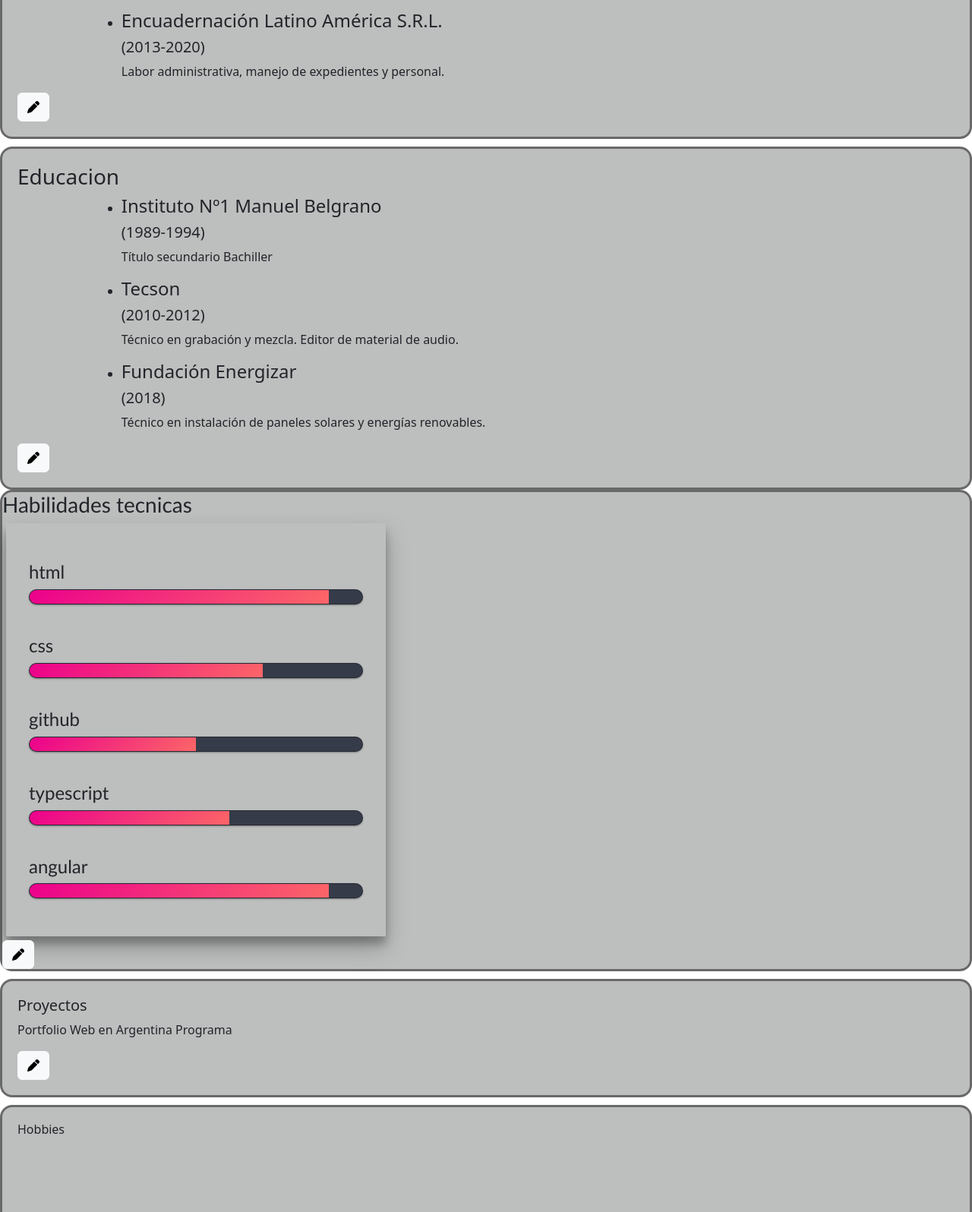
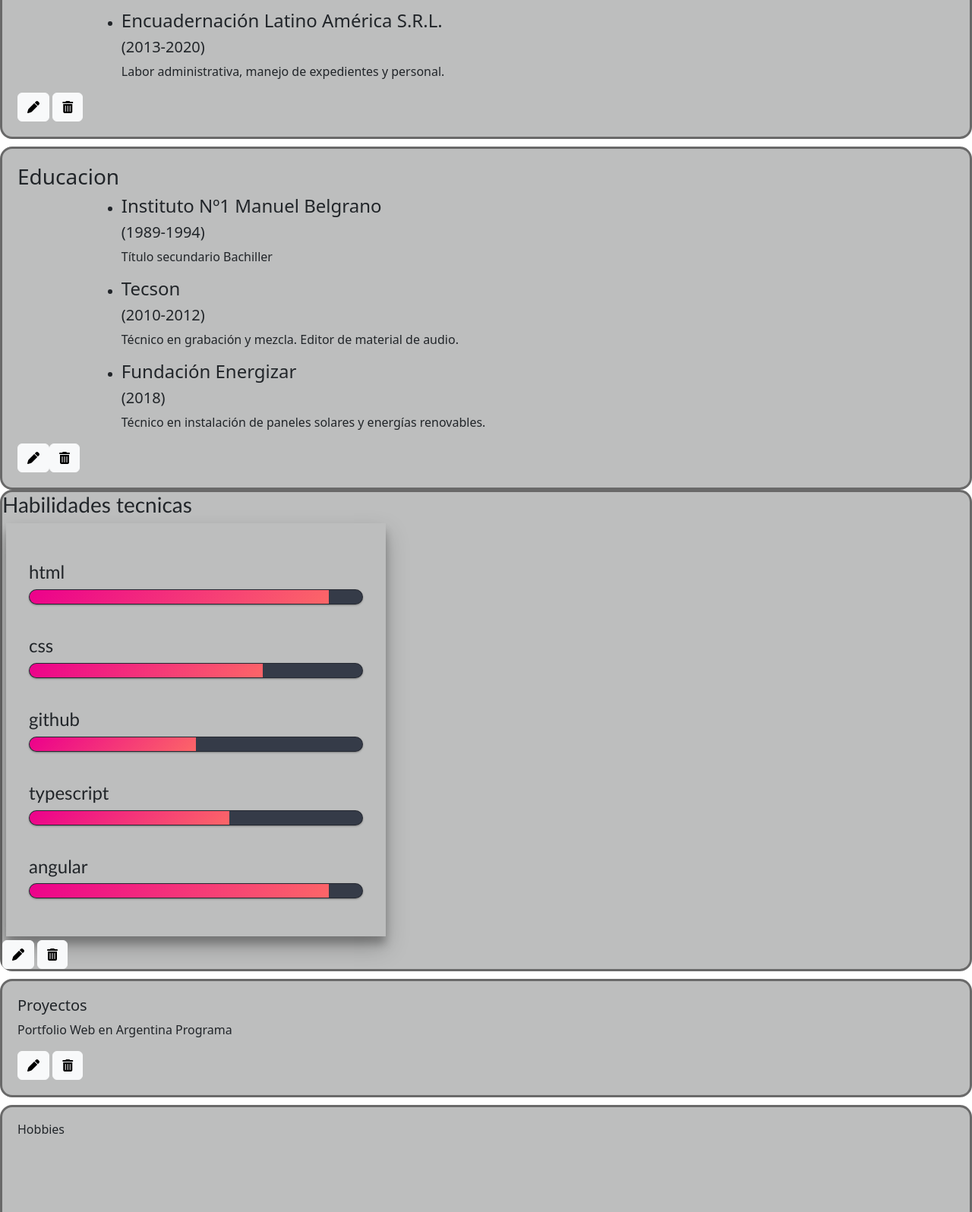
Before and after one commit to diegolprograma/frontend, a plain HTML site: page index.html in a window 1280 px wide. Shown: the part 1204-2800 px from the top of the page at 76% size. Drawn offline with nearby package versions, Linux system fonts and the light colour scheme; grey boxes are pictures that could not be loaded.

Commit message:
frontend estatico

```diff
--- a/index.html
+++ b/index.html
@@ -56,6 +56,8 @@ crossorigin="anonymous">
 <button type="button" class="btn btn-light" data-bs-toggle="modal" data-bs-target="#bannerModal">
   <i class="fa fa-pen"></i>
   </button>
+  <button type="button" class="btn btn-light" data-bs-toggle="modal" data-bs-target="#bannerModal"><i class="fa-solid
+    fa-trash-can"></i></button>
 
 </section>
 
@@ -84,6 +86,8 @@ crossorigin="anonymous">
 <button type="button" class="btn btn-light" data-bs-toggle="modal" data-bs-target="#experienciaModal">
   <i class="fa fa-pen"></i>
   </button>
+  <button type="button" class="btn btn-light" data-bs-toggle="modal" data-bs-target="#bannerModal"><i class="fa-solid
+    fa-trash-can"></i></button>
 
 </section>
 
@@ -111,6 +115,8 @@ crossorigin="anonymous">
      <!-- Button trigger modal -->
 <button type="button" class="btn btn-light" data-bs-toggle="modal" data-bs-target="#educacionModal">
   <i class="fa fa-pen"></i>
+  <button type="button" class="btn btn-light" data-bs-toggle="modal" data-bs-target="#bannerModal"><i class="fa-solid
+    fa-trash-can"></i></button>
   </button>
 
 
@@ -145,6 +151,8 @@ crossorigin="anonymous">
  <button type="button" class="btn btn-light" data-bs-toggle="modal" data-bs-target="#habilidadesModal">
   <i class="fa fa-pen"></i>
   </button>
+  <button type="button" class="btn btn-light" data-bs-toggle="modal" data-bs-target="#bannerModal"><i class="fa-solid
+    fa-trash-can"></i></button>
 
 </section>
 
@@ -159,6 +167,8 @@ crossorigin="anonymous">
 <button type="button" class="btn btn-light" data-bs-toggle="modal" data-bs-target="#proyectosModal">
   <i class="fa fa-pen"></i>
   </button>
+  <button type="button" class="btn btn-light" data-bs-toggle="modal" data-bs-target="#bannerModal"><i class="fa-solid
+    fa-trash-can"></i></button>
 
 </section>
 
@@ -170,6 +180,9 @@ crossorigin="anonymous">
 <!-- Button trigger modal -->
 <button type="button" class="btn btn-light" data-bs-toggle="modal" data-bs-target="#hobbiesModal">
   <i class="fa fa-pen"></i>
+  </button>
+  <button type="button" class="btn btn-light" data-bs-toggle="modal" data-bs-target="#bannerModal"><i class="fa-solid
+    fa-trash-can"></i>
   </button>
 <iframe class= "video" width="560" height="315" src="https://www.youtube.com/embed/etc9lxmCW5k" title="YouTube video player" frameborder="0" allow="accelerometer; autoplay; clipboard-write; encrypted-media; gyroscope; picture-in-picture" allowfullscreen></iframe>
 
```
